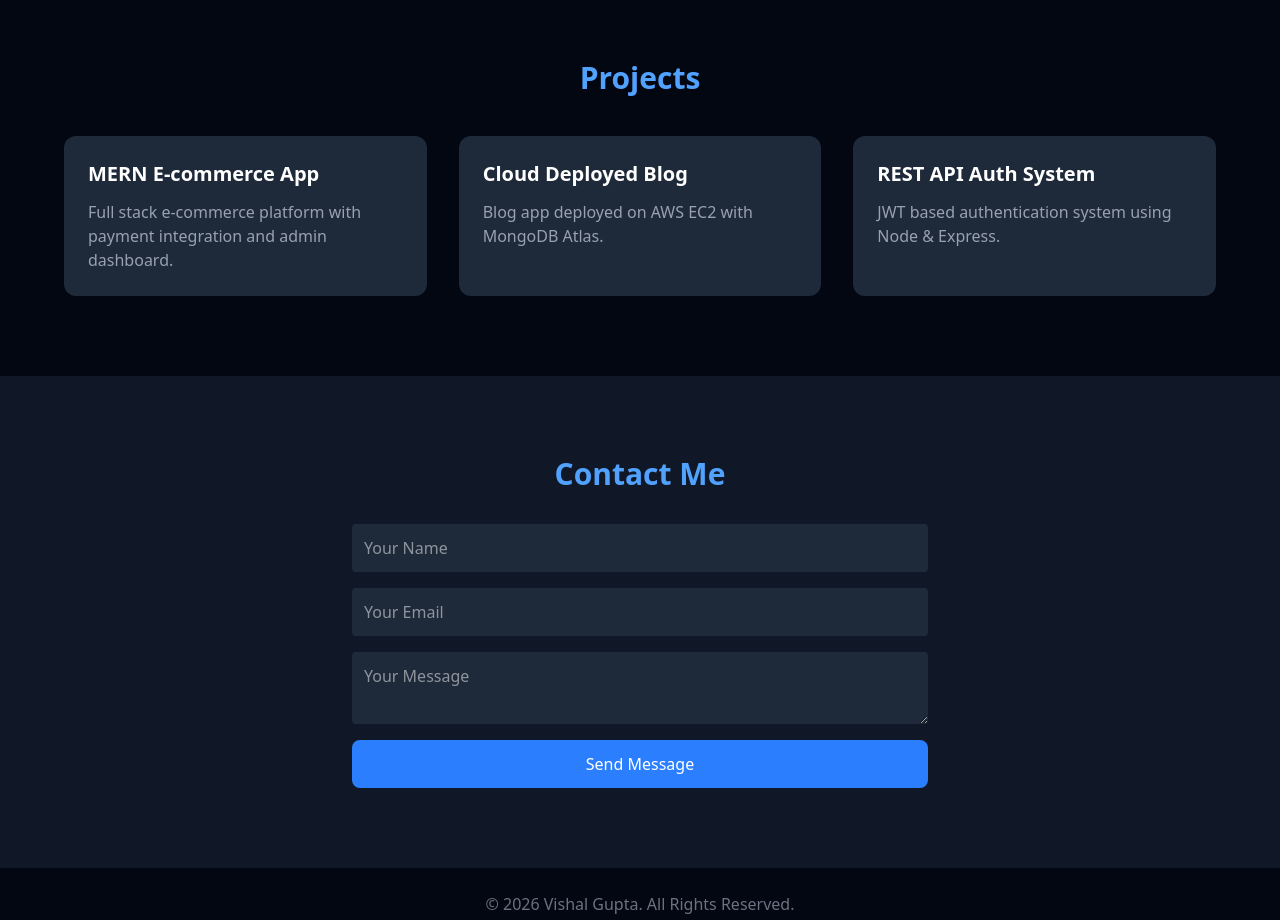
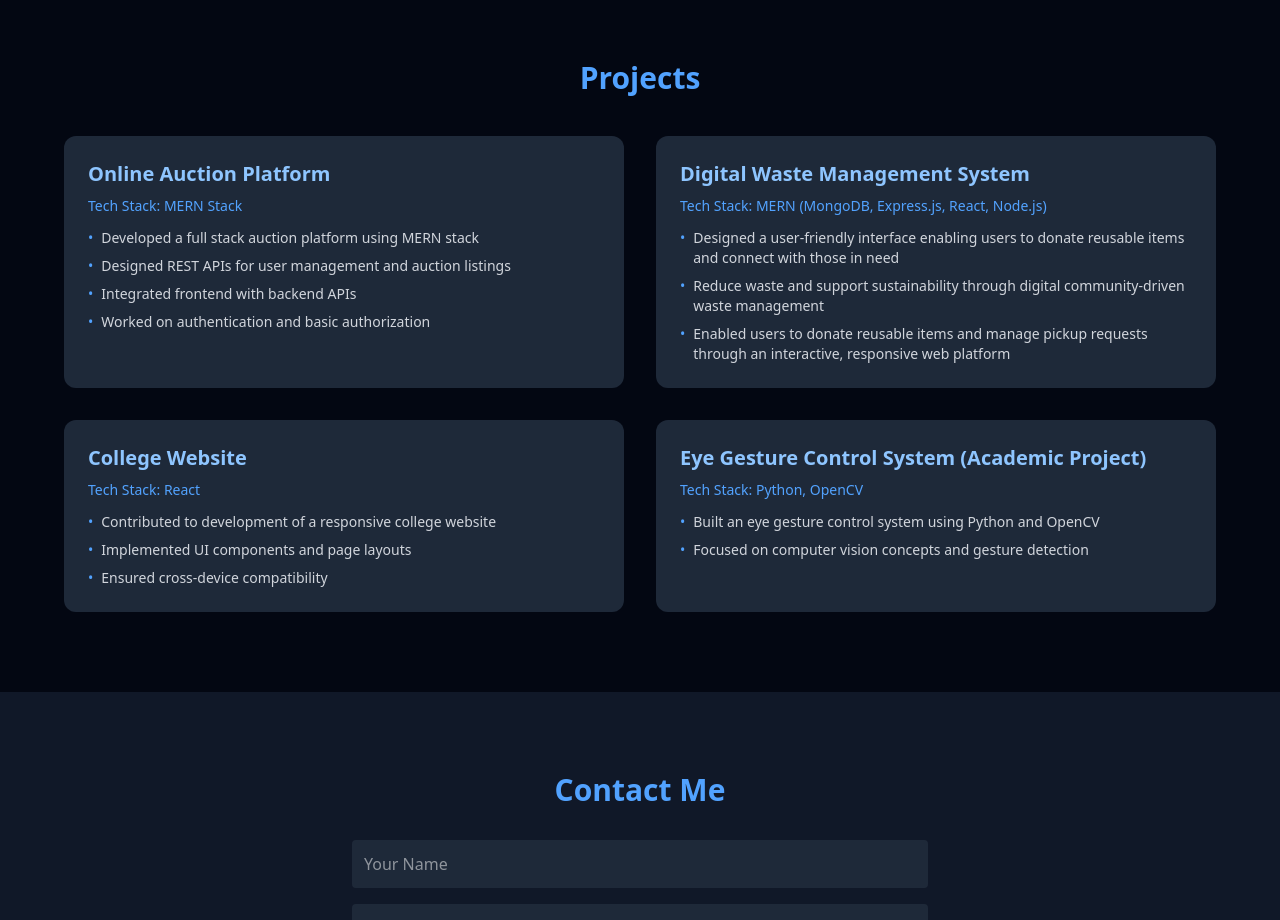
Before and after one commit to vishalgupta9792/Vishal_Portfolio, a React (Vite) app: page / in a window 1280 px wide. Shown: the part 3260-4180 px from the top of the page. Built offline with nearby package versions, Linux system fonts and the light colour scheme.

Commit message:
Update Projects: add detailed project descriptions with tech stack and highlights

```diff
--- a/src/assets/Projects.jsx
+++ b/src/assets/Projects.jsx
@@ -3,17 +3,41 @@ import { motion } from "framer-motion"
 export default function Projects() {
   const projects = [
     {
-      title: "MERN E-commerce App",
-      desc: "Full stack e-commerce platform with payment integration and admin dashboard.",
+      title: "Online Auction Platform",
+      stack: "MERN Stack",
+      highlights: [
+        "Developed a full stack auction platform using MERN stack",
+        "Designed REST APIs for user management and auction listings",
+        "Integrated frontend with backend APIs",
+        "Worked on authentication and basic authorization"
+      ]
     },
     {
-      title: "Cloud Deployed Blog",
-      desc: "Blog app deployed on AWS EC2 with MongoDB Atlas.",
+      title: "Digital Waste Management System",
+      stack: "MERN (MongoDB, Express.js, React, Node.js)",
+      highlights: [
+        "Designed a user-friendly interface enabling users to donate reusable items and connect with those in need",
+        "Reduce waste and support sustainability through digital community-driven waste management",
+        "Enabled users to donate reusable items and manage pickup requests through an interactive, responsive web platform"
+      ]
     },
     {
-      title: "REST API Auth System",
-      desc: "JWT based authentication system using Node & Express.",
+      title: "College Website",
+      stack: "React",
+      highlights: [
+        "Contributed to development of a responsive college website",
+        "Implemented UI components and page layouts",
+        "Ensured cross-device compatibility"
+      ]
     },
+    {
+      title: "Eye Gesture Control System (Academic Project)",
+      stack: "Python, OpenCV",
+      highlights: [
+        "Built an eye gesture control system using Python and OpenCV",
+        "Focused on computer vision concepts and gesture detection"
+      ]
+    }
   ]
 
   const container = {
@@ -37,11 +61,19 @@ export default function Projects() {
         Projects
       </h2>
 
-      <motion.div className="grid md:grid-cols-3 gap-8 max-w-6xl mx-auto">
+      <motion.div className="grid md:grid-cols-2 gap-8 max-w-6xl mx-auto">
         {projects.map((project, i) => (
           <motion.div key={i} variants={item} className="bg-gray-800 p-6 rounded-xl hover:scale-105 transition">
-            <h3 className="text-xl font-bold mb-3">{project.title}</h3>
-            <p className="text-gray-400">{project.desc}</p>
+            <h3 className="text-xl font-bold text-blue-300 mb-2">{project.title}</h3>
+            <p className="text-sm text-blue-400 mb-3">Tech Stack: {project.stack}</p>
+            <ul className="text-gray-300 text-sm space-y-2">
+              {project.highlights.map((highlight, j) => (
+                <li key={j} className="flex items-start">
+                  <span className="text-blue-400 mr-2">•</span>
+                  <span>{highlight}</span>
+                </li>
+              ))}
+            </ul>
           </motion.div>
         ))}
       </motion.div>
```
